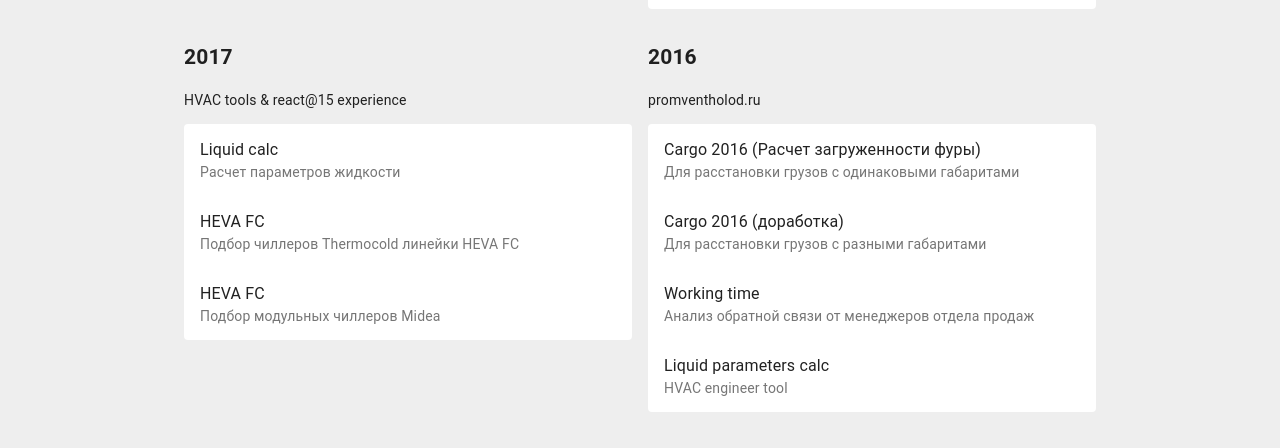
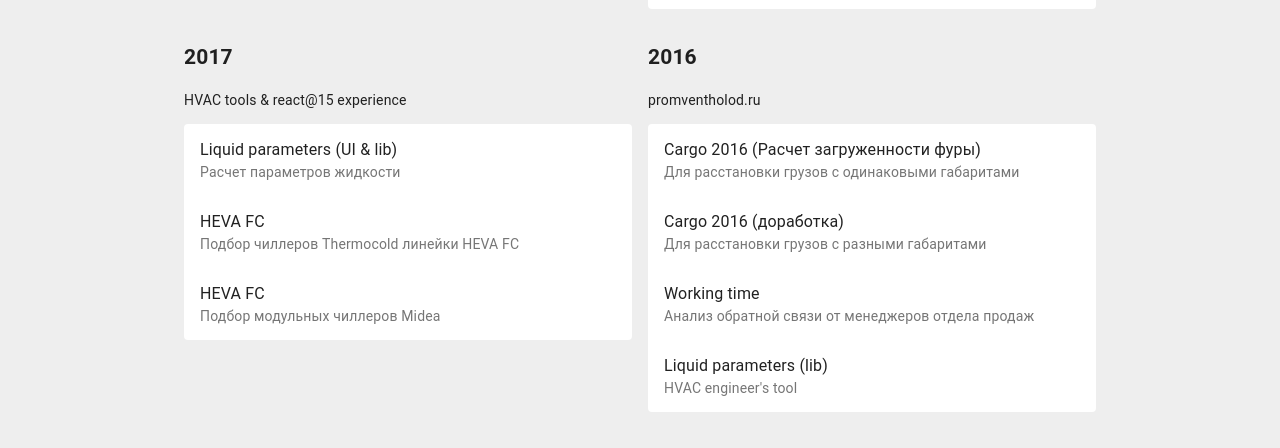
Before and after one commit to pravosleva/pravosleva-blog-2021-frontend-cra, a React app: page /projects in a window 1280 px wide. Shown: the part 840-1288 px from the top of the page. Built offline with nearby package versions, Linux system fonts and the light colour scheme; no server answers; what material-ui-confirm would draw is missing.

Commit message:
projects updated

```diff
--- a/src/pages/projects/ProjectsPage.tsx
+++ b/src/pages/projects/ProjectsPage.tsx
@@ -115,7 +115,7 @@ export const ProjectsPage = () => {
                 className={classes.listItem}
                 onClick={goExternalLink('https://selection4test.ru/projects/auxiliary-calc')}
               >
-                <ListItemText primary="Liquid calc" secondary="Расчет параметров жидкости" />
+                <ListItemText primary="Liquid parameters (UI & lib)" secondary="Расчет параметров жидкости" />
               </ListItem>
               <ListItem
                 className={classes.listItem}
@@ -157,7 +157,7 @@ export const ProjectsPage = () => {
                 className={classes.listItem}
                 onClick={goExternalLink('https://www.npmjs.com/package/liquid-parameters')}
               >
-                <ListItemText primary="Liquid parameters calc" secondary="HVAC engineer tool" />
+                <ListItemText primary="Liquid parameters (lib)" secondary="HVAC engineer's tool" />
               </ListItem>
             </List>
           </Grid>
```
